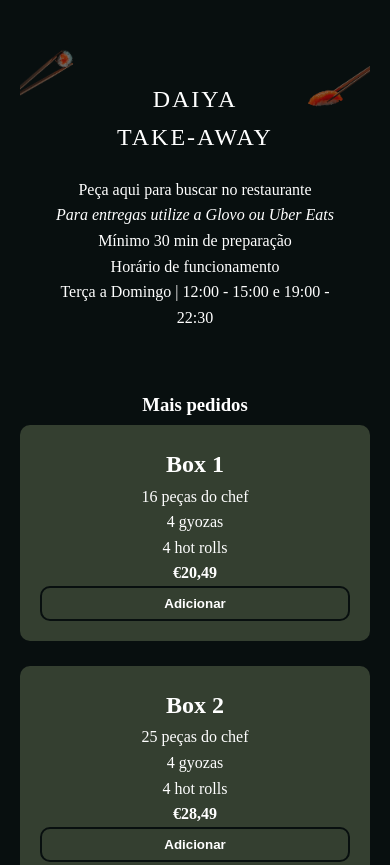
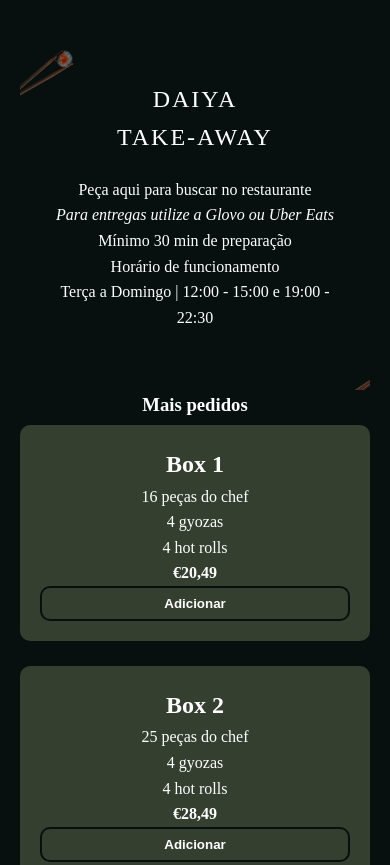
Before and after one commit to davidbtimoteopt/daiya-sushi-takeaway, a website: page index.html in a window 390 px wide. Shown: the top 865 px of the page. Drawn offline with Linux system fonts and the light colour scheme.

Commit message:
Adjusting the header images for mobile part 5

```diff
--- a/style.css
+++ b/style.css
@@ -81,7 +81,7 @@ header h1 {
     .right {
         right: 0%;
         left: auto;
-        top: 5%;
+        top: 90%;
     }
 
     header h1 {
```
